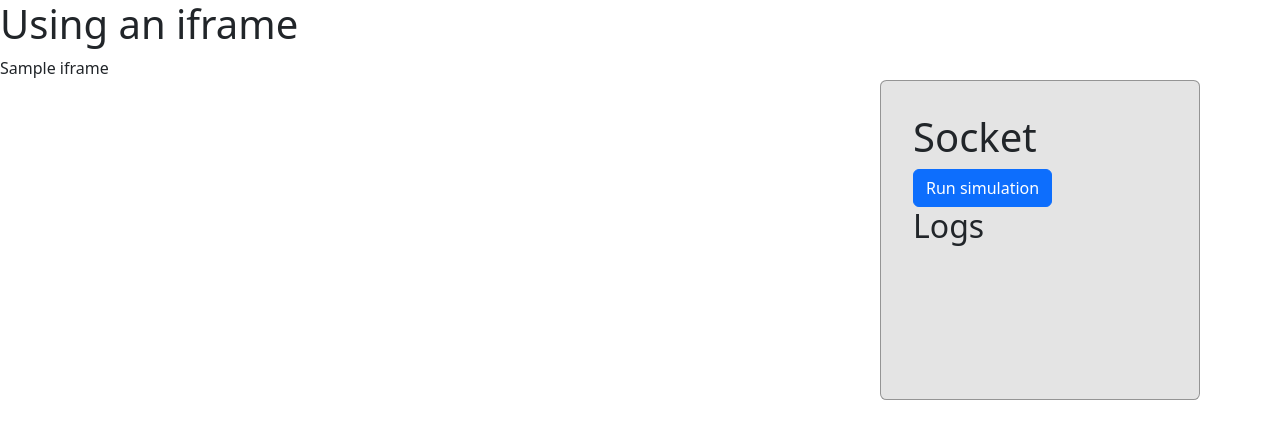
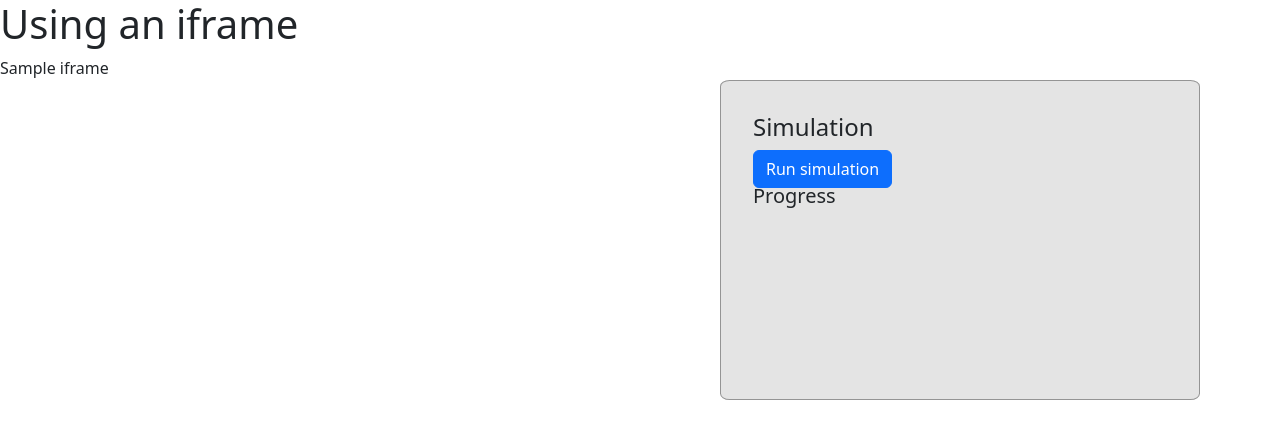
Before and after one commit to jparta/balloon-flights-planner, a Flask app: template templates/index.html in a window 1280 px wide. Shown: the top 439 px of the page. Run offline with Flask 2, Linux system fonts and the light colour scheme; the template is opened without the code that fills it: most values are stand-ins (such as "Sample title", 1, 10 or a date in 2020); some libraries are stand-ins or nearby versions.

Commit message:
Usability, maintainability improvements

```diff
--- a/say_hello.py
+++ b/say_hello.py
@@ -2,6 +2,7 @@ from flask import Flask
 
 app = Flask(__name__)
 
+
 @app.route("/")
 def hello_world():
     return "<p>Hello, World!</p>"
--- a/static/styles/index.css
+++ b/static/styles/index.css
@@ -1,17 +1,33 @@
-#holder{
+#holder {
     width: 100vw;
     height: 100vh;
     position: relative;
 }
 
-#interaction{
+#interaction {
     position: absolute;
     top: 5em;
     right: 5em;
-    width: 20em;
+    width: 30em;
     height: 20em;
     padding: 1em;
     background-color: rgba(211, 211, 211, 0.6);
     border: 1px solid rgba(95, 95, 95, 0.6);
     border-radius: 2%;
 }
+
+#sim_progress {
+    height: 50%;
+}
+
+/* Scrollbar */
+::-webkit-scrollbar {
+    width: .45rem;
+}
+::-webkit-scrollbar-thumb {
+    background-color: rgba(27, 27, 27, .4);
+    border-radius: 3px;
+}
+::-webkit-scrollbar-track{
+    background: transparent;
+}
--- a/static/websockets.js
+++ b/static/websockets.js
@@ -4,7 +4,8 @@ $(document).ready(function() {
     var socket = io(namespace);
 
     socket.on('sim_progress', function(msg, cb) {
-        $('#log').append('<br>' + $('<div/>').text('Sim progress: ' + msg.data).html());
+        const progress_line = $('<span/>').text(msg.data).html()
+        $('#sim_progress').append('<br>' + progress_line);
         if (cb)
             cb();
     });
--- a/templates/index.html
+++ b/templates/index.html
@@ -14,10 +14,10 @@
     <div id="holder">
         <div id="interaction" class="card">
             <div class="card-body">
-                <h1>Socket</h1>
+                <h4 class="card-title">Simulation</h4>
                 <button id="run_sim" type="button" class="btn btn-primary">Run simulation</button>
-                <h2>Logs</h2>
-                <div id="log" ></div>
+                <h5 class="card-subtitle">Progress</h5>
+                <div id="sim_progress" class="overflow-auto"></div>
             </div>
         </div>
         <h1>Using an iframe</h1>
```
Also changed, not shown: app.py (+9 -8 lines), simulations.py (+12 -5 lines).
